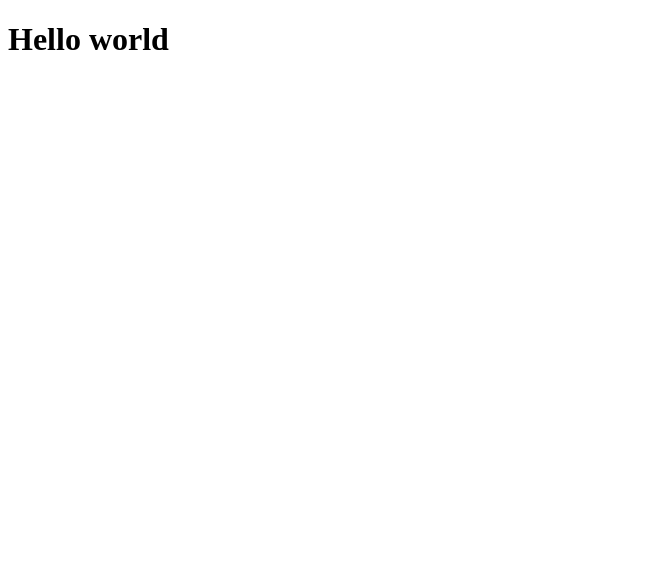
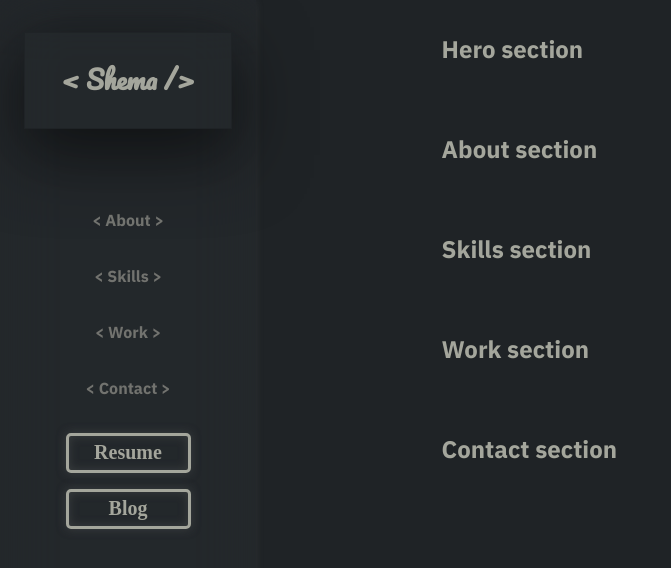
Before and after one commit to shemam/shema.me, a Next.js app: page / in a window 1280 px wide. Shown: the top 568 px of the page, without its empty margins (0-671 px from the left). Built offline with nearby package versions, Linux system fonts and the light colour scheme.

Commit message:
creating navigation bar

```diff
--- /dev/null
+++ b/components/index.ts
@@ -0,0 +1,2 @@
+/* eslint-disable import/prefer-default-export */
+export { default as NavBar } from './navbar';
--- /dev/null
+++ b/components/navbar/index.tsx
@@ -0,0 +1,46 @@
+import { FC, useState } from 'react';
+import Link from 'next/link';
+import { RiMenu5Line } from 'react-icons/ri';
+import { AiOutlineClose } from 'react-icons/ai';
+import styles from './styles.module.scss';
+import navLinks from './navLink';
+
+const NavBar: FC = () => {
+  const [open, setOpen] = useState(false);
+
+  const handlerOpen = () => setOpen((prev) => !prev);
+
+  return (
+    <nav className={styles.navbar}>
+      <h1>&lt; Shema /&gt;</h1>
+      <div className={styles.humberg}>
+        <button type="button" onClick={handlerOpen}>
+          {open ? <AiOutlineClose className={styles.menu} /> : <RiMenu5Line className={styles.menu} />}
+        </button>
+      </div>
+      <div className={open ? styles.leftNav : styles.none}>
+        <div className={styles.menuItems}>
+          {navLinks.map(({ url, name }) => (
+            <Link key={name} href={url}>
+              <li className="link">
+                &lt;
+                <span> {name} </span> &gt;
+              </li>
+            </Link>
+          ))}
+          <div className={styles.externalLinks}>
+            <Link href="#contact">
+              <li className="appBtn">Resume</li>
+            </Link>
+
+            <Link href="#contact">
+              <li className="appBtn">Blog</li>
+            </Link>
+          </div>
+        </div>
+      </div>
+    </nav>
+  );
+};
+
+export default NavBar;
--- /dev/null
+++ b/components/navbar/navLink.ts
@@ -0,0 +1,20 @@
+const navLinks = [
+  {
+    name: 'About',
+    url: '/#about',
+  },
+  {
+    name: 'Skills',
+    url: '/#skills',
+  },
+  {
+    name: 'Work',
+    url: '/#projects',
+  },
+  {
+    name: 'Contact',
+    url: '/#contact',
+  },
+];
+
+export default navLinks;
--- /dev/null
+++ b/components/navbar/styles.module.scss
@@ -0,0 +1,99 @@
+@import url('https://fonts.googleapis.com/css2?family=IBM+Plex+Sans+Arabic:wght@100;200;300;400;500;600;700&family=Pacifico&display=swap');
+@import '../../styles/variables';
+
+.navbar {
+  display: grid;
+
+  @include max-medium {
+    grid-template-columns: 1fr 2fr;
+    align-items: center;
+    width: 90%;
+  }
+
+  @include medium {
+    grid-template-rows: 1fr 10fr;
+    padding: 2rem 1.5rem;
+    background: rgba($secondary, 0.2);
+    backdrop-filter: blur(30px);
+
+    h1 {
+      padding: 2rem 1rem;
+      align-self: center;
+      text-align: center;
+      border: $primary 1px solid;
+      box-shadow: rgba(0, 0, 0, 0.56) 0px 22px 70px 4px;
+    }
+  }
+
+  height: 100%;
+  margin: 0 auto;
+
+  h1 {
+    font-family: 'Pacifico', cursive;
+    line-height: 1.2;
+    font-size: clamp(1.2rem, 2vw, 2rem);
+  }
+
+  .humberg {
+    justify-self: end;
+    z-index: 10;
+
+    .menu {
+      font-size: 1.6rem;
+      background: none;
+    }
+    @include medium {
+      display: none;
+    }
+  }
+  .none {
+    display: none;
+
+    @include medium {
+      display: block;
+      margin-top: 4rem;
+      padding: 0rem 0.3rem;
+
+      .menuItems {
+        height: 100%;
+
+        display: flex;
+        flex-direction: column;
+        align-items: center;
+
+        li {
+          text-transform: capitalize;
+          margin: 1rem 0;
+        }
+      }
+    }
+  }
+  .leftNav {
+    @include max-medium {
+      display: block;
+      overflow-y: scroll;
+      position: fixed;
+      top: 0;
+      background: rgba(6, 19, 19, 0.932);
+      left: 0;
+      bottom: 0;
+      height: 100vh;
+      width: 100%;
+      overflow: hidden;
+      z-index: 1;
+      .menuItems {
+        height: 100%;
+        margin-top: 10rem;
+
+        display: flex;
+        flex-direction: column;
+        align-items: center;
+
+        li {
+          text-transform: capitalize;
+          margin: 1rem 0;
+        }
+      }
+    }
+  }
+}
--- a/pages/_app.tsx
+++ b/pages/_app.tsx
@@ -1,4 +1,4 @@
-import '../styles/globals.css';
+import '../styles/globals.scss';
 import type { AppProps } from 'next/app';
 import 'swiper/css';
 
--- a/pages/index.tsx
+++ b/pages/index.tsx
@@ -1,6 +1,7 @@
 import type { NextPage } from 'next';
 import Head from 'next/head';
-import styles from '../styles/Home.module.css';
+import { NavBar } from '../components';
+import styles from '../styles/Home.module.scss';
 
 const Home: NextPage = () => (
   <div className={styles.container}>
@@ -10,8 +11,39 @@ const Home: NextPage = () => (
       <link rel="icon" href="/favicon.ico" />
     </Head>
 
+    <aside>
+      <NavBar />
+    </aside>
     <main>
-      <h1>Hello world</h1>
+      <section className={styles.heroSection}>
+        <div>
+          <h1>Hero section</h1>
+        </div>
+      </section>
+
+      <section className={styles.AboutSection}>
+        <div>
+          <h1>About section</h1>
+        </div>
+      </section>
+
+      <section className={styles.SkillsSection}>
+        <div>
+          <h1>Skills section</h1>
+        </div>
+      </section>
+
+      <section className={styles.WorkSection}>
+        <div>
+          <h1>Work section</h1>
+        </div>
+      </section>
+
+      <section className={styles.ContactSection}>
+        <div>
+          <h1>Contact section</h1>
+        </div>
+      </section>
     </main>
   </div>
 );
--- /dev/null
+++ b/styles/Home.module.scss
@@ -0,0 +1,65 @@
+@import './variables';
+
+.container {
+  @include medium {
+    grid-template-areas: 'aside main';
+    grid-template-columns: 1fr 3fr;
+  }
+  @include mid-large {
+    grid-template-columns: 1fr 3fr;
+  }
+  @include xlarge {
+    grid-template-columns: 1fr 4fr;
+  }
+  @include max-medium {
+    grid-template-rows: 60px 1fr;
+  }
+
+  height: 100vh;
+  display: grid;
+  grid-template-columns: 1fr;
+  aside,
+  main,
+  footer {
+    color: $lighter;
+  }
+
+  aside {
+    box-shadow: rgba(99, 99, 99, 0.2) 0px 2px 8px 0px;
+
+    @include medium {
+      grid-area: aside;
+      height: 100vh;
+    }
+  }
+
+  main::-webkit-scrollbar {
+    display: none;
+  }
+
+  main {
+    @include medium {
+      grid-area: main;
+    }
+    overflow-y: scroll;
+    -ms-overflow-style: none;
+    scrollbar-width: none;
+
+    section {
+      @include medium {
+        width: 100%;
+      }
+      @include mid-large {
+        width: 90%;
+      }
+      @include xlarge {
+        width: 70%;
+      }
+
+      width: 95%;
+
+      margin: 0 auto;
+      padding: 2rem;
+    }
+  }
+}
--- /dev/null
+++ b/styles/_variables.scss
@@ -0,0 +1,53 @@
+$primary: #1f2326;
+$secondary: #3b3f40;
+$accent: #565956;
+$dark: black;
+$white: white;
+$light: #72736f;
+$lighter: #a4a69c;
+
+$custom: 991px;
+$super-mini: 320px;
+$mini: 480px;
+$medium: 640px;
+$tablet: 768px;
+$mid-large: 978px;
+$large: 1024px;
+$xlarge: 1200px;
+$xxlarge: 1540px;
+
+@mixin mid-large {
+  @media (min-width: #{$mid-large}) {
+    @content;
+  }
+}
+
+@mixin xlarge {
+  @media (min-width: #{$xlarge}) {
+    @content;
+  }
+}
+
+@mixin tablet {
+  @media (min-width: #{$tablet}) {
+    @content;
+  }
+}
+
+@mixin super-mini {
+  @media (min-width: #{$super-mini}) {
+    @content;
+  }
+}
+
+@mixin medium {
+  @media (min-width: #{$medium}) {
+    @content;
+  }
+}
+
+@mixin max-medium {
+  @media (max-width: #{$medium}) {
+    @content;
+  }
+}
--- /dev/null
+++ b/styles/globals.scss
@@ -0,0 +1,56 @@
+@import url('https://fonts.googleapis.com/css2?family=IBM+Plex+Sans+Arabic:wght@100;200;300;400;500;600;700&display=swap');
+@import './variables';
+
+html {
+  scroll-behavior: smooth;
+}
+
+* {
+  box-sizing: border-box;
+  padding: 0;
+  margin: 0;
+}
+
+body {
+  font-family: 'IBM Plex Sans Arabic', sans-serif;
+  background-color: $primary;
+  color: $lighter;
+}
+
+.appBtn {
+  font-size: 20px;
+  height: 40px;
+  width: 125px;
+  display: flex;
+  justify-content: center;
+  align-items: center;
+  cursor: pointer;
+  font-family: 'Balsamiq Sans', cursive;
+  text-decoration: none;
+  color: $lighter;
+  border: $lighter 3px solid;
+  background-color: transparent;
+  border-radius: 0.25em;
+  box-shadow: inset 0 0 0.5em 0 $secondary, 0 0 0.5em 0 $secondary;
+  transition: all 0.5s;
+}
+
+.appBtn:hover {
+  background-color: $accent;
+  color: #fff;
+}
+
+li {
+  list-style: none;
+  cursor: pointer;
+  color: $light;
+  font-weight: 700;
+}
+
+li:hover {
+  color: $lighter;
+}
+
+a {
+  text-decoration: none;
+}
```
Also changed, not shown: .eslintrc.json, public/resources/dot.svg (added), public/vercel.svg, styles/Home.module.css (deleted), styles/globals.css (deleted).
